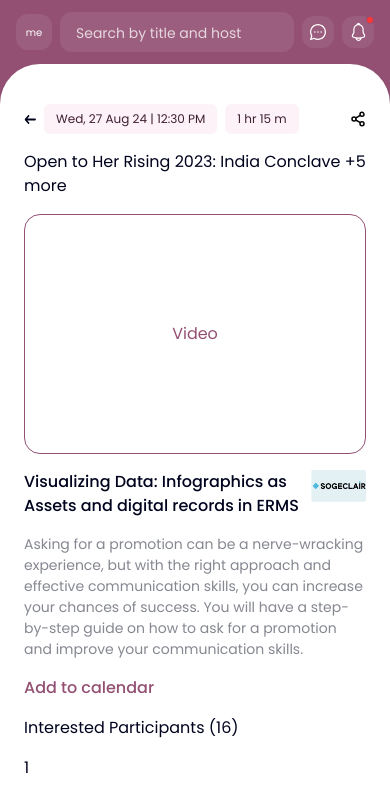
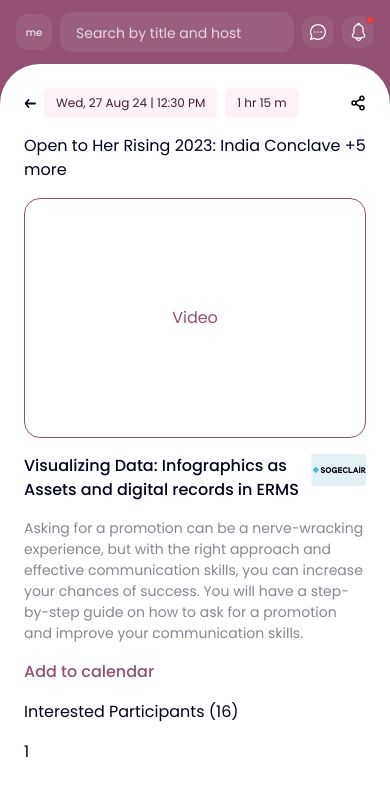
Before and after one commit to nithin-wd/herkey-demo, a Next.js app: page /sessions/1 in a window 390 px wide. Shown: the top 812 px of the page. Built offline with nearby package versions, Linux system fonts and the light colour scheme; no server answers.

Commit message:
padding updated

```diff
--- a/src/app/(sessions)/layout.tsx
+++ b/src/app/(sessions)/layout.tsx
@@ -8,7 +8,7 @@ export default function SessionsLayout({ children }: { children: React.ReactNode
   return (
     <div className="flex flex-col gap-0 overflow-hidden">
       <Header />
-      <ScrollArea className="bg-pureWhite md:bg-bgGray rounded-t-[40px] shadow pt-8  h-[calc(100dvh-64px)] overflow-auto">
+      <ScrollArea className="bg-pureWhite md:bg-bgGray rounded-t-[40px] shadow pt-4 md:pt-8  h-[calc(100dvh-64px)] overflow-auto">
         <div className="container grid grid-cols-1 md:grid-cols-[248px_auto_248px] gap-x-9 " >
           <div className="h-fit sticky top-0 hidden md:flex">
             <Menu activePage="sessions" />
```
